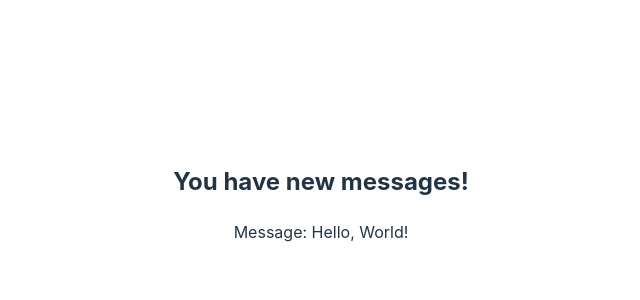
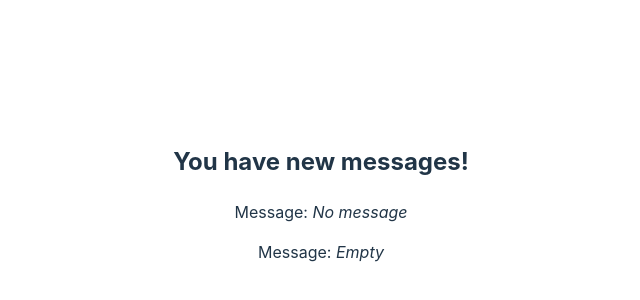
Before and after one commit to cunlim/react03, a React (Vite) app: page / in a window 1280 px wide. Shown: the part 198-498 px from the top of the page, without its empty margins (319-959 px from the left). Built offline with nearby package versions, Linux system fonts and the light colour scheme.

Commit message:
React 08 - 조건부 렌더링과 리스트 렌더링 05

```diff
--- a/src/App.jsx
+++ b/src/App.jsx
@@ -1,13 +1,18 @@
 import './App.css'
 
 const hasMessage = true;
-const message = "Hello, World!";
+const message = null;
+// const message = "";
+// const message = "Hello!";
 
 function App() {
   return (
     <>
       {hasMessage && <h2>You have new messages!</h2>}
       {message && <p>Message: {message}</p>}
+
+      <p>Message: {message ?? <em>No message</em>}</p>
+      <p>Message: {message || <em>Empty</em>}</p>
     </>
   )
 }
```
